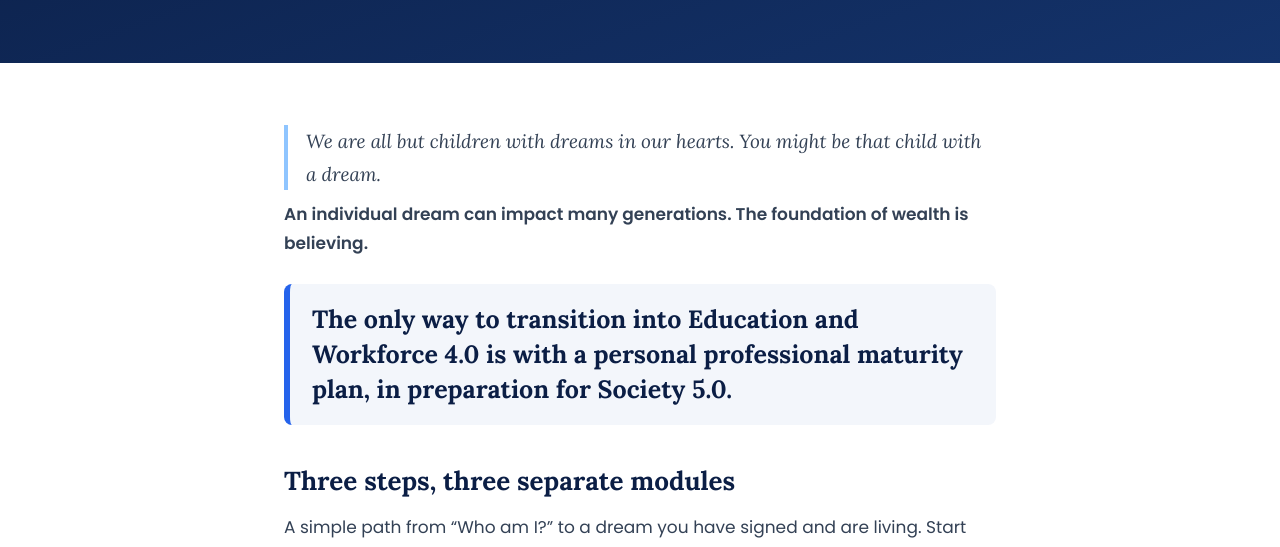
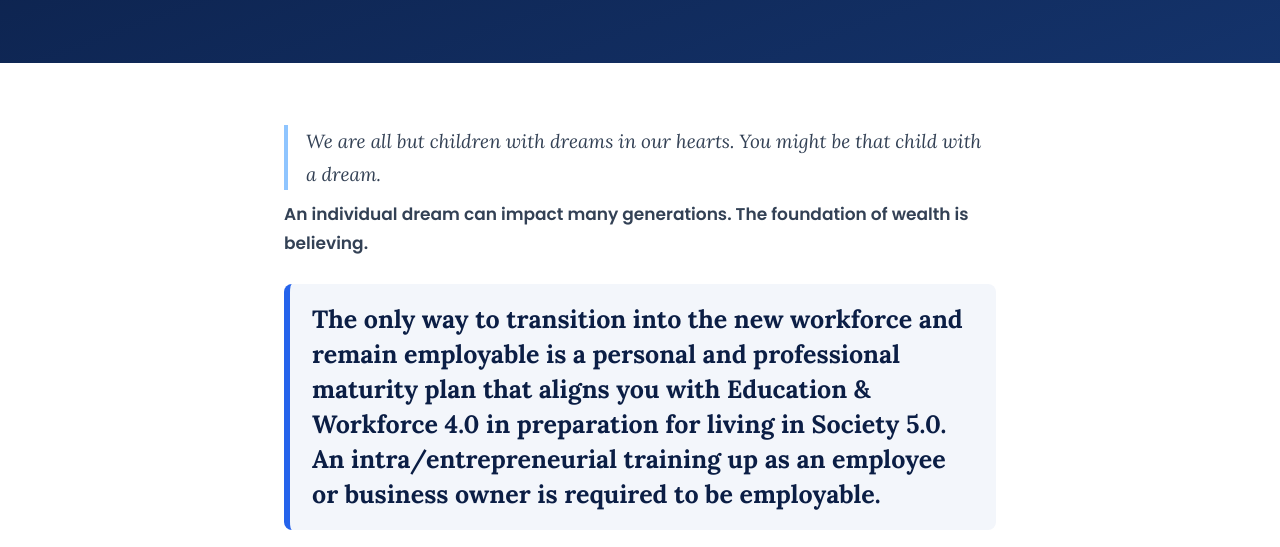
Before and after one commit to gojourney/gojourney-main-site, a plain HTML site: page about-the-app.html in a window 1280 px wide. Shown: the part 248-795 px from the top of the page. Drawn offline with Linux system fonts and the light colour scheme.

Commit message:
Add files via upload

```diff
--- a/about-the-app.html
+++ b/about-the-app.html
@@ -2,7 +2,7 @@
 <title>About the app — Living Your Dream</title><meta name="description" content="GO Journey, Inc. — Living Your Dream. Discover. Declare. Live it."><link rel="icon" href="/favicon-32.png"><link rel="stylesheet" href="/style.css"></head><body>
 <header><div class="bar"><a class="brand" href="/" aria-label="GO Journey, Inc. home"><img src="/logo-nobg.png" alt="GO Journey, Inc."></a><nav><a href="/">Home</a><a href="/about-the-app.html" aria-current="page">The App</a><a href="/privacy.html">Privacy</a><a href="/terms.html">Terms</a></nav></div><div class="hero"><h1>About <span>the app</span></h1><p>Living Your Dream – GO Journey. Discover. Declare. Live it.</p></div></header>
 <main><div class="q" style="color:#334155;border-color:#8fc5ff">We are all but children with dreams in our hearts. You might be that child with a dream.</div><p><strong>An individual dream can impact many generations. The foundation of wealth is believing.</strong></p>
-<div class="thesis">The only way to transition into Education and Workforce 4.0 is with a personal professional maturity plan, in preparation for Society 5.0.</div>
+<div class="thesis">The only way to transition into the new workforce and remain employable is a personal and professional maturity plan that aligns you with Education &amp; Workforce 4.0 in preparation for living in Society 5.0. An intra/entrepreneurial training up as an employee or business owner is required to be employable.</div>
 <h2>Three steps, three separate modules</h2><p>A simple path from &ldquo;Who am I?&rdquo; to a dream you have signed and are living. Start with step 1. Everything you write saves on your own device, and you can move between steps any time.</p>
 <div class="path">
 <div class="step" style="--mc:#066f89"><div class="step-n">1</div><div class="step-q">Who am I?</div><div class="step-name">(re)Focus on You</div><div class="step-d">Answer questions about yourself: your strengths, your needs, and what matters most to you.</div></div>
```
